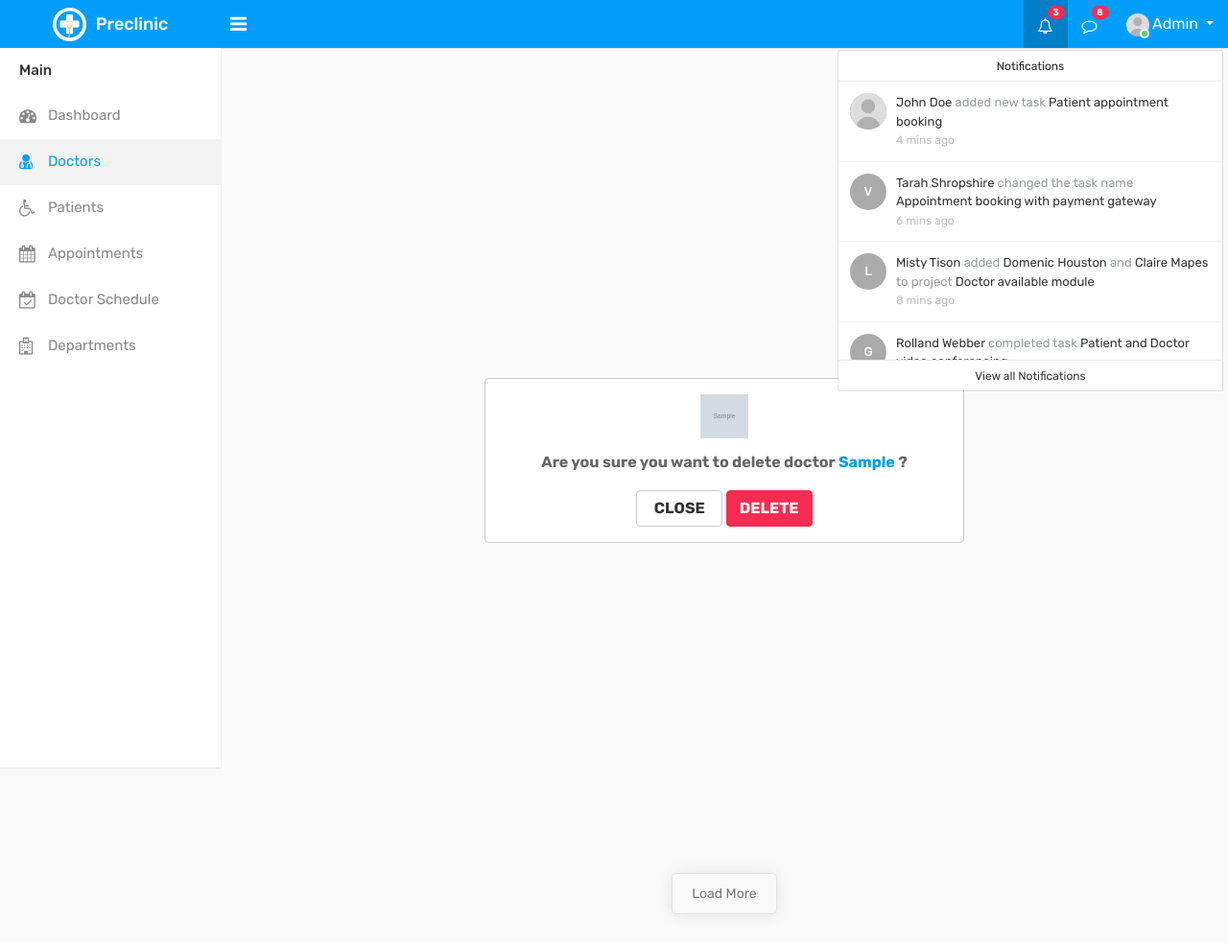
After one commit to Fadahunsi-Paul/Health-care-system, a Django app: template templates/main/delete-doctor.html in a window 1280 px wide, after a click that opens the changed part. The commit adds this page. Shown: the whole page at 96% size. Run offline with Django 3.2, Linux system fonts and the light colour scheme; the template is opened without the code that fills it: most values are stand-ins (such as "Sample title", 1, 10 or a date in 2020); grey boxes marked "Sample" are stand-in pictures; some libraries are stand-ins or nearby versions.

Commit message:
delete queries

```diff
--- a/care_app/urls.py
+++ b/care_app/urls.py
@@ -8,5 +8,5 @@ urlpatterns = [
     path('doctor/',views.doctor, name='doctor-page'),
     path('add-doctor/',views.add_doctor,name='add-doctor'),
     path('update_doctor/<int:pk>/',views.update_doctor,name='update_doctor'),
-    path('delete_doctor/<int:pk>/',views.delete_doctor,name='delete-doctor'),
+    path('delete_doctor/<int:pk>/',views.delete_doctor,name='delete_doctor'),
 ]
--- a/care_app/views.py
+++ b/care_app/views.py
@@ -49,5 +49,5 @@ def delete_doctor(request, pk):
     delete = get_object_or_404(Doctors, id=pk)
     if request.method == 'POST':
         delete.delete()
-        return redirect('care:doctor')
-    return render(request,'main/doctors.html',{'delete':delete})
+        return redirect('care:doctor-page')
+    return render(request, 'main/delete-doctor.html', {'delete': delete})
--- /dev/null
+++ b/templates/main/delete-doctor.html
@@ -0,0 +1,422 @@
+{% load static %}
+<!DOCTYPE html>
+<html lang="en">
+
+
+<!-- doctors23:12-->
+<head>
+    <meta charset="utf-8">
+    <meta name="viewport" content="width=device-width, initial-scale=1.0, user-scalable=0">
+    <link rel="shortcut icon" type="image/x-icon" href="{% static 'assets/img/favicon.ico'%}">
+    <title>Health Solution</title>
+    <link rel="stylesheet" type="text/css" href=" {% static 'assets/css/bootstrap.min.css' %} ">
+    <link rel="stylesheet" type="text/css" href="{% static 'assets/css/font-awesome.min.css'%}">
+    <link rel="stylesheet" type="text/css" href="{% static 'assets/css/select2.min.css'%}">
+    <link rel="stylesheet" type="text/css" href="{% static 'assets/css/bootstrap-datetimepicker.min.css'%}">
+    <link rel="stylesheet" type="text/css" href="{% static 'assets/css/style.css'%}">
+    <!--[if lt IE 9]>
+		<script src="assets/js/html5shiv.min.js"></script>
+		<script src="assets/js/respond.min.js"></script>
+	<![endif]-->
+</head>
+
+<body>
+    <div class="main-wrapper">
+        <div class="header">
+			<div class="header-left">
+				<a href="index-2.html" class="logo">
+					<img src="{%static 'assets/img/logo.png' %}" width="35" height="35" alt=""> <span>Preclinic</span>
+				</a>
+			</div>
+			<a id="toggle_btn" href="javascript:void(0);"><i class="fa fa-bars"></i></a>
+            <a id="mobile_btn" class="mobile_btn float-left" href="#sidebar"><i class="fa fa-bars"></i></a>
+            <ul class="nav user-menu float-right">
+                <li class="nav-item dropdown d-none d-sm-block">
+                    <a href="#" class="dropdown-toggle nav-link" data-toggle="dropdown"><i class="fa fa-bell-o"></i> <span class="badge badge-pill bg-danger float-right">3</span></a>
+                    <div class="dropdown-menu notifications">
+                        <div class="topnav-dropdown-header">
+                            <span>Notifications</span>
+                        </div>
+                        <div class="drop-scroll">
+                            <ul class="notification-list">
+                                <li class="notification-message">
+                                    <a href="activities.html">
+                                        <div class="media">
+											<span class="avatar">
+												<img alt="John Doe" src="assets/img/user.jpg" class="img-fluid">
+											</span>
+											<div class="media-body">
+												<p class="noti-details"><span class="noti-title">John Doe</span> added new task <span class="noti-title">Patient appointment booking</span></p>
+												<p class="noti-time"><span class="notification-time">4 mins ago</span></p>
+											</div>
+                                        </div>
+                                    </a>
+                                </li>
+                                <li class="notification-message">
+                                    <a href="activities.html">
+                                        <div class="media">
+											<span class="avatar">V</span>
+											<div class="media-body">
+												<p class="noti-details"><span class="noti-title">Tarah Shropshire</span> changed the task name <span class="noti-title">Appointment booking with payment gateway</span></p>
+												<p class="noti-time"><span class="notification-time">6 mins ago</span></p>
+											</div>
+                                        </div>
+                                    </a>
+                                </li>
+                                <li class="notification-message">
+                                    <a href="activities.html">
+                                        <div class="media">
+											<span class="avatar">L</span>
+											<div class="media-body">
+												<p class="noti-details"><span class="noti-title">Misty Tison</span> added <span class="noti-title">Domenic Houston</span> and <span class="noti-title">Claire Mapes</span> to project <span class="noti-title">Doctor available module</span></p>
+												<p class="noti-time"><span class="notification-time">8 mins ago</span></p>
+											</div>
+                                        </div>
+                                    </a>
+                                </li>
+                                <li class="notification-message">
+                                    <a href="activities.html">
+                                        <div class="media">
+											<span class="avatar">G</span>
+											<div class="media-body">
+												<p class="noti-details"><span class="noti-title">Rolland Webber</span> completed task <span class="noti-title">Patient and Doctor video conferencing</span></p>
+												<p class="noti-time"><span class="notification-time">12 mins ago</span></p>
+											</div>
+                                        </div>
+                                    </a>
+                                </li>
+                                <li class="notification-message">
+                                    <a href="activities.html">
+                                        <div class="media">
+											<span class="avatar">V</span>
+											<div class="media-body">
+												<p class="noti-details"><span class="noti-title">Bernardo Galaviz</span> added new task <span class="noti-title">Private chat module</span></p>
+												<p class="noti-time"><span class="notification-time">2 days ago</span></p>
+											</div>
+                                        </div>
+                                    </a>
+                                </li>
+                            </ul>
+                        </div>
+                        <div class="topnav-dropdown-footer">
+                            <a href="activities.html">View all Notifications</a>
+                        </div>
+                    </div>
+                </li>
+                <li class="nav-item dropdown d-none d-sm-block">
+                    <a href="javascript:void(0);" id="open_msg_box" class="hasnotifications nav-link"><i class="fa fa-comment-o"></i> <span class="badge badge-pill bg-danger float-right">8</span></a>
+                </li>
+                <li class="nav-item dropdown has-arrow">
+                    <a href="#" class="dropdown-toggle nav-link user-link" data-toggle="dropdown">
+                        <span class="user-img"><img class="rounded-circle" src="{% static 'assets/img/user.jpg' %}" width="40" alt="Admin">
+							<span class="status online"></span></span>
+                        <span>Admin</span>
+                    </a>
+					<div class="dropdown-menu">
+						<a class="dropdown-item" href="profile.html">My Profile</a>
+						<a class="dropdown-item" href="edit-profile.html">Edit Profile</a>
+						<a class="dropdown-item" href="settings.html">Settings</a>
+						<a class="dropdown-item" href="login.html">Logout</a>
+					</div>
+                </li>
+            </ul>
+            <div class="dropdown mobile-user-menu float-right">
+                <a href="#" class="nav-link dropdown-toggle" data-toggle="dropdown" aria-expanded="false"><i class="fa fa-ellipsis-v"></i></a>
+                <div class="dropdown-menu dropdown-menu-right">
+                    <a class="dropdown-item" href="profile.html">My Profile</a>
+                    <a class="dropdown-item" href="edit-profile.html">Edit Profile</a>
+                    <a class="dropdown-item" href="settings.html">Settings</a>
+                    <a class="dropdown-item" href="login.html">Logout</a>
+                </div>
+            </div>
+        </div>
+        <div class="sidebar" id="sidebar">
+            <div class="sidebar-inner slimscroll">
+                <div id="sidebar-menu" class="sidebar-menu">
+                    <ul>
+                        <li class="menu-title">Main</li>
+                        <li>
+                            <a href="{% url 'care:home' %}"><i class="fa fa-dashboard"></i> <span>Dashboard</span></a>
+                        </li>
+						<li class="active">
+                            <a href="{% url 'care:doctor-page' %}"><i class="fa fa-user-md"></i> <span>Doctors</span></a>
+                        </li>
+                        <li>
+                            <a href="patients.html"><i class="fa fa-wheelchair"></i> <span>Patients</span></a>
+                        </li>
+                        <li>
+                            <a href="appointments.html"><i class="fa fa-calendar"></i> <span>Appointments</span></a>
+                        </li>
+                        <li>
+                            <a href="schedule.html"><i class="fa fa-calendar-check-o"></i> <span>Doctor Schedule</span></a>
+                        </li>
+                        <li>
+                            <a href="departments.html"><i class="fa fa-hospital-o"></i> <span>Departments</span></a>
+                        </li>
+
+                    </ul>
+                </div>
+            </div>
+        </div>
+
+        <div class="page-wrapper">
+
+            <div class="content">
+                <form method="POST" action="">
+                    {% csrf_token %}
+                <div class="delete-modal" role="dialog">
+                    <div class="modal-dialog modal-dialog-centered">
+                        <div class="modal-content">
+                            <div class="modal-body text-center">
+                                <img src="{{delete.image.url}}" alt="" width="50" height="46">
+                                <h3>Are you sure you want to delete doctor <a href="" class="">{{delete.first_name}} </a>?</h3>
+                                <div class="m-t-20"> <a href="{% url 'care:doctor-page' %}" class="btn btn-white" data-dismiss="modal">Close</a>
+                                    <button type="submit" class="btn btn-danger">Delete</button>
+                                </div>
+                            </div>
+                        </div>
+                    </div>
+                </div>
+                </form>
+				<div class="row">
+                    <div class="col-sm-12">
+                        <div class="see-all">
+                            <a class="see-all-btn" href="javascript:void(0);">Load More</a>
+                        </div>
+                    </div>
+                </div>
+            </div>
+            <div class="notification-box">
+                <div class="msg-sidebar notifications msg-noti">
+                    <div class="topnav-dropdown-header">
+                        <span>Messages</span>
+                    </div>
+                    <div class="drop-scroll msg-list-scroll" id="msg_list">
+                        <ul class="list-box">
+                            <li>
+                                <a href="chat.html">
+                                    <div class="list-item">
+                                        <div class="list-left">
+                                            <span class="avatar">R</span>
+                                        </div>
+                                        <div class="list-body">
+                                            <span class="message-author">Richard Miles </span>
+                                            <span class="message-time">12:28 AM</span>
+                                            <div class="clearfix"></div>
+                                            <span class="message-content">Lorem ipsum dolor sit amet, consectetur adipiscing</span>
+                                        </div>
+                                    </div>
+                                </a>
+                            </li>
+                            <li>
+                                <a href="chat.html">
+                                    <div class="list-item new-message">
+                                        <div class="list-left">
+                                            <span class="avatar">J</span>
+                                        </div>
+                                        <div class="list-body">
+                                            <span class="message-author">John Doe</span>
+                                            <span class="message-time">1 Aug</span>
+                                            <div class="clearfix"></div>
+                                            <span class="message-content">Lorem ipsum dolor sit amet, consectetur adipiscing</span>
+                                        </div>
+                                    </div>
+                                </a>
+                            </li>
+                            <li>
+                                <a href="chat.html">
+                                    <div class="list-item">
+                                        <div class="list-left">
+                                            <span class="avatar">T</span>
+                                        </div>
+                                        <div class="list-body">
+                                            <span class="message-author"> Tarah Shropshire </span>
+                                            <span class="message-time">12:28 AM</span>
+                                            <div class="clearfix"></div>
+                                            <span class="message-content">Lorem ipsum dolor sit amet, consectetur adipiscing</span>
+                                        </div>
+                                    </div>
+                                </a>
+                            </li>
+                            <li>
+                                <a href="chat.html">
+                                    <div class="list-item">
+                                        <div class="list-left">
+                                            <span class="avatar">M</span>
+                                        </div>
+                                        <div class="list-body">
+                                            <span class="message-author">Mike Litorus</span>
+                                            <span class="message-time">12:28 AM</span>
+                                            <div class="clearfix"></div>
+                                            <span class="message-content">Lorem ipsum dolor sit amet, consectetur adipiscing</span>
+                                        </div>
+                                    </div>
+                                </a>
+                            </li>
+                            <li>
+                                <a href="chat.html">
+                                    <div class="list-item">
+                                        <div class="list-left">
+                                            <span class="avatar">C</span>
+                                        </div>
+                                        <div class="list-body">
+                                            <span class="message-author"> Catherine Manseau </span>
+                                            <span class="message-time">12:28 AM</span>
+                                            <div class="clearfix"></div>
+                                            <span class="message-content">Lorem ipsum dolor sit amet, consectetur adipiscing</span>
+                                        </div>
+                                    </div>
+                                </a>
+                            </li>
+                            <li>
+                                <a href="chat.html">
+                                    <div class="list-item">
+                                        <div class="list-left">
+                                            <span class="avatar">D</span>
+                                        </div>
+                                        <div class="list-body">
+                                            <span class="message-author"> Domenic Houston </span>
+                                            <span class="message-time">12:28 AM</span>
+                                            <div class="clearfix"></div>
+                                            <span class="message-content">Lorem ipsum dolor sit amet, consectetur adipiscing</span>
+                                        </div>
+                                    </div>
+                                </a>
+                            </li>
+                            <li>
+                                <a href="chat.html">
+                                    <div class="list-item">
+                                        <div class="list-left">
+                                            <span class="avatar">B</span>
+                                        </div>
+                                        <div class="list-body">
+                                            <span class="message-author"> Buster Wigton </span>
+                                            <span class="message-time">12:28 AM</span>
+                                            <div class="clearfix"></div>
+                                            <span class="message-content">Lorem ipsum dolor sit amet, consectetur adipiscing</span>
+                                        </div>
+                                    </div>
+                                </a>
+                            </li>
+                            <li>
+                                <a href="chat.html">
+                                    <div class="list-item">
+                                        <div class="list-left">
+                                            <span class="avatar">R</span>
+                                        </div>
+                                        <div class="list-body">
+                                            <span class="message-author"> Rolland Webber </span>
+                                            <span class="message-time">12:28 AM</span>
+                                            <div class="clearfix"></div>
+                                            <span class="message-content">Lorem ipsum dolor sit amet, consectetur adipiscing</span>
+                                        </div>
+                                    </div>
+                                </a>
+                            </li>
+                            <li>
+                                <a href="chat.html">
+                                    <div class="list-item">
+                                        <div class="list-left">
+                                            <span class="avatar">C</span>
+                                        </div>
+                                        <div class="list-body">
+                                            <span class="message-author"> Claire Mapes </span>
+                                            <span class="message-time">12:28 AM</span>
+                                            <div class="clearfix"></div>
+                                            <span class="message-content">Lorem ipsum dolor sit amet, consectetur adipiscing</span>
+                                        </div>
+                                    </div>
+                                </a>
+                            </li>
+                            <li>
+                                <a href="chat.html">
+                                    <div class="list-item">
+                                        <div class="list-left">
+                                            <span class="avatar">M</span>
+                                        </div>
+                                        <div class="list-body">
+                                            <span class="message-author">Melita Faucher</span>
+                                            <span class="message-time">12:28 AM</span>
+                                            <div class="clearfix"></div>
+                                            <span class="message-content">Lorem ipsum dolor sit amet, consectetur adipiscing</span>
+                                        </div>
+                                    </div>
+                                </a>
+                            </li>
+                            <li>
+                                <a href="chat.html">
+                                    <div class="list-item">
+                                        <div class="list-left">
+                                            <span class="avatar">J</span>
+                                        </div>
+                                        <div class="list-body">
+                                            <span class="message-author">Jeffery Lalor</span>
+                                            <span class="message-time">12:28 AM</span>
+                                            <div class="clearfix"></div>
+                                            <span class="message-content">Lorem ipsum dolor sit amet, consectetur adipiscing</span>
+                                        </div>
+                                    </div>
+                                </a>
+                            </li>
+                            <li>
+                                <a href="chat.html">
+                                    <div class="list-item">
+                                        <div class="list-left">
+                                            <span class="avatar">L</span>
+                                        </div>
+                                        <div class="list-body">
+                                            <span class="message-author">Loren Gatlin</span>
+                                            <span class="message-time">12:28 AM</span>
+                                            <div class="clearfix"></div>
+                                            <span class="message-content">Lorem ipsum dolor sit amet, consectetur adipiscing</span>
+                                        </div>
+                                    </div>
+                                </a>
+                            </li>
+                            <li>
+                                <a href="chat.html">
+                                    <div class="list-item">
+                                        <div class="list-left">
+                                            <span class="avatar">T</span>
+                                        </div>
+                                        <div class="list-body">
+                                            <span class="message-author">Tarah Shropshire</span>
+                                            <span class="message-time">12:28 AM</span>
+                                            <div class="clearfix"></div>
+                                            <span class="message-content">Lorem ipsum dolor sit amet, consectetur adipiscing</span>
+                                        </div>
+                                    </div>
+                                </a>
+                            </li>
+                        </ul>
+                    </div>
+                    <div class="topnav-dropdown-footer">
+                        <a href="chat.html">See all messages</a>
+                    </div>
+                </div>
+            </div>
+        </div>
+
+
+
+
+
+
+    </div>
+
+    <script src="{% static 'assets/js/select2.min.js' %}"></script>
+    <script src="{% static 'assets/js/moment.min.js' %}"></script>
+    <script src="{% static 'assets/js/bootstrap-datetimepicker.min.js' %}"></script>
+    <script src="{% static 'assets/js/app.js' %}"></script>
+
+    <div class="{% static 'sidebar-overlay' %}" data-reff=""></div>
+    <script src="{% static 'assets/js/jquery-3.2.1.min.js' %}"></script>
+	<script src="{% static 'assets/js/popper.min.js' %}"></script>
+    <script src="{% static 'assets/js/bootstrap.min.js' %}"></script>
+    <script src="{% static 'assets/js/jquery.slimscroll.js' %}"></script>
+    <script src="{%static 'assets/js/app.js' %}"></script>
+</body>
+
+
+<!-- doctors23:17-->
+</html>
--- a/templates/main/edit-doctor.html
+++ b/templates/main/edit-doctor.html
@@ -136,10 +136,10 @@
                     <ul>
                         <li class="menu-title">Main</li>
                         <li>
-                            <a href="index-2.html"><i class="fa fa-dashboard"></i> <span>Dashboard</span></a>
+                            <a href="{% url 'care:home' %}"><i class="fa fa-dashboard"></i> <span>Dashboard</span></a>
                         </li>
 						<li class="active">
-                            <a href="doctors.html"><i class="fa fa-user-md"></i> <span>Doctors</span></a>
+                            <a href="{% url 'care:doctor-page' %}"><i class="fa fa-user-md"></i> <span>Doctors</span></a>
                         </li>
                         <li>
                             <a href="patients.html"><i class="fa fa-wheelchair"></i> <span>Patients</span></a>
```
Also changed, not shown: templates/main/m.html (added, +17 -0 lines), media/doc-pics/doctor-thumb-01_hSQTIaN.jpg (added), media/doc-pics/doctor-thumb-02_3bTuEsE.jpg (added), media/doc-pics/doctor-thumb-02_7u0DFSS.jpg (added), media/doc-pics/doctor-thumb-02_Os4Ubpp.jpg (added), media/doc-pics/doctor-thumb-03.jpg (added), media/doc-pics/doctor-thumb-03_hp836Nd.jpg (added), media/doc-pics/doctor-thumb-06.jpg (added), media/doc-pics/user-06.jpg (added).
